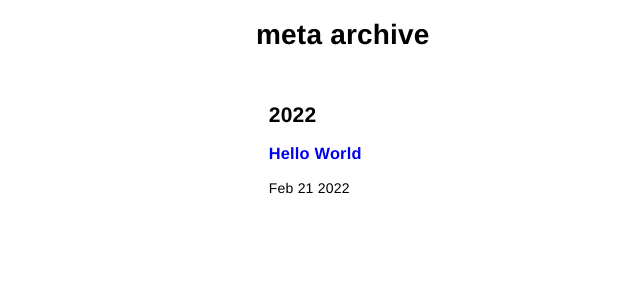
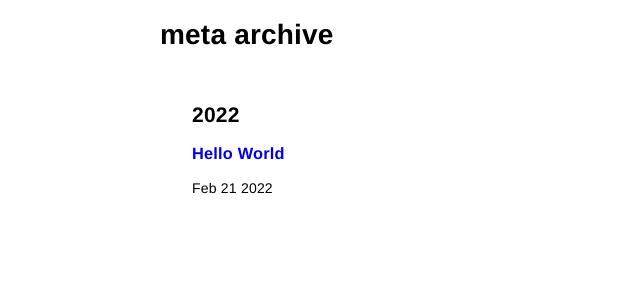
Before and after one commit to mp1994/mp1994.github.io, a Jekyll site: the page built from _pages/meta.md, in a window 1280 px wide. Shown: the top 300 px of the page, without its empty margins (0-640 px from the left). Built offline with Jekyll 4.4.1, drawn with Linux system fonts in a browser that asks for light colours; comment, search, counter and statistics services are not loaded.

Commit message:
Update category.html

```diff
--- a/_layouts/category.html
+++ b/_layouts/category.html
@@ -21,7 +21,7 @@
 
             <div class="book-body">
 
-                <div class="title" style="padding-left:20%">
+                <div class="title" style="padding-left:12.5%">
                     <h1>{{page.category}} archive</h1>
                 </div>
 
@@ -31,7 +31,7 @@
                 &nbsp; <!-- vertical space -->
                 &nbsp; <!-- vertical space -->
 
-                <div class="archive-body" style="padding-left:21%">
+                <div class="archive-body" style="padding-left:15%">
                     {% if site.categories[page.category] %}
                     <div class="group-year">
                         {% for post in site.categories[page.category] %}
```
